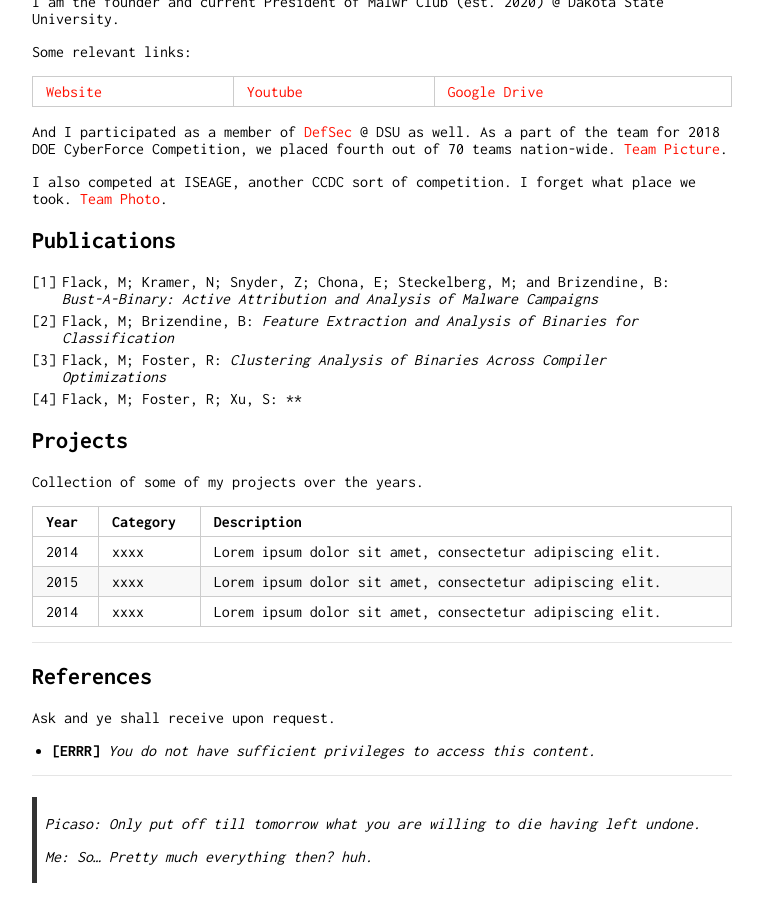
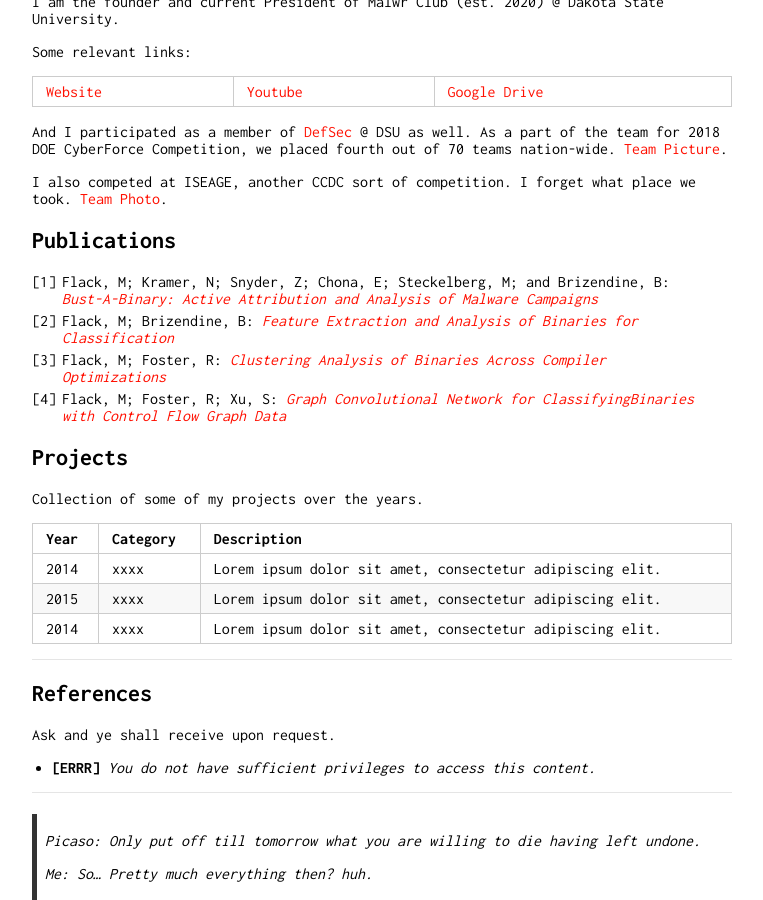
Before and after one commit to micahflack/homepage, a Jekyll site: the page built from index.md, in a window 1280 px wide and 900 px high, scrolled down 1744 px. Shown: the whole window, without its empty margins (258-1021 px from the left). Built offline with Jekyll 4.4.1, drawn with Linux system fonts in a browser that asks for light colours; our own code applies the rules of GitHub Pages for plain Markdown files.

Commit message:
added publication links

```diff
--- a/index.md
+++ b/index.md
@@ -93,10 +93,10 @@ I also competed at ISEAGE, another CCDC sort of competition. I forget what place
 
 ## Publications
 
-1. Flack, M; Kramer, N; Snyder, Z; Chona, E; Steckelberg, M; and Brizendine, B: *Bust-A-Binary: Active Attribution and Analysis of Malware Campaigns*
-2. Flack, M; Brizendine, B: *Feature Extraction and Analysis of Binaries for Classification*
-3. Flack, M; Foster, R: *Clustering Analysis of Binaries Across Compiler Optimizations*
-4. Flack, M; Foster, R; Xu, S: **
+1. Flack, M; Kramer, N; Snyder, Z; Chona, E; Steckelberg, M; and Brizendine, B: [*Bust-A-Binary: Active Attribution and Analysis of Malware Campaigns*](http://scholar.dsu.edu/research-symposium/25)
+2. Flack, M; Brizendine, B: [*Feature Extraction and Analysis of Binaries for Classification*](http://scholar.dsu.edu/research-symposium/28)
+3. Flack, M; Foster, R: [*Clustering Analysis of Binaries Across Compiler Optimizations*](intern-project-poster.pdf)
+4. Flack, M; Foster, R; Xu, S: [*Graph Convolutional Network for ClassifyingBinaries with Control Flow Graph Data*](final-draft.pdf)
 
 ## Projects
 
```
Also changed, not shown: 2 other files.
